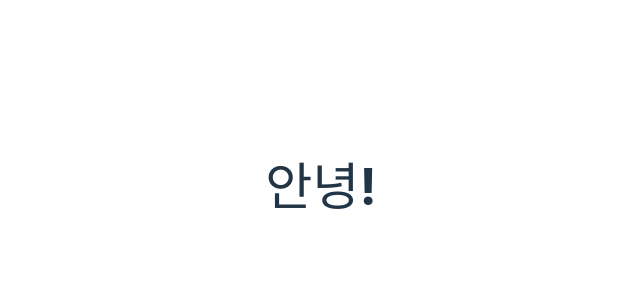
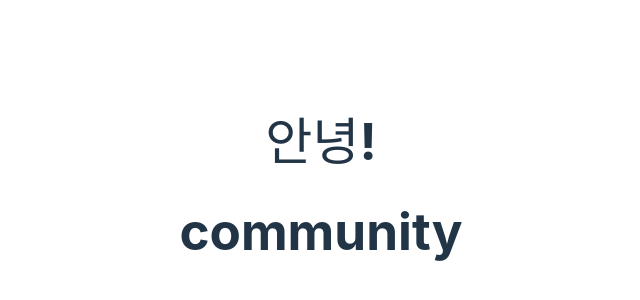
Before and after one commit to whgms159/Devsquad, a React (Vite) app in the folder front-dev/DevSqaurd/: page / in a window 1280 px wide. Shown: the part 214-514 px from the top of the page, without its empty margins (319-959 px from the left). Built offline with nearby package versions, Linux system fonts and the light colour scheme.

Commit message:
init : init

```diff
--- a/front-dev/DevSqaurd/src/App.tsx
+++ b/front-dev/DevSqaurd/src/App.tsx
@@ -5,6 +5,7 @@ function App() {
   return (
     <>
       <h1>안녕!</h1>
+      <h1>community</h1>
     </>
   )
 }
```
